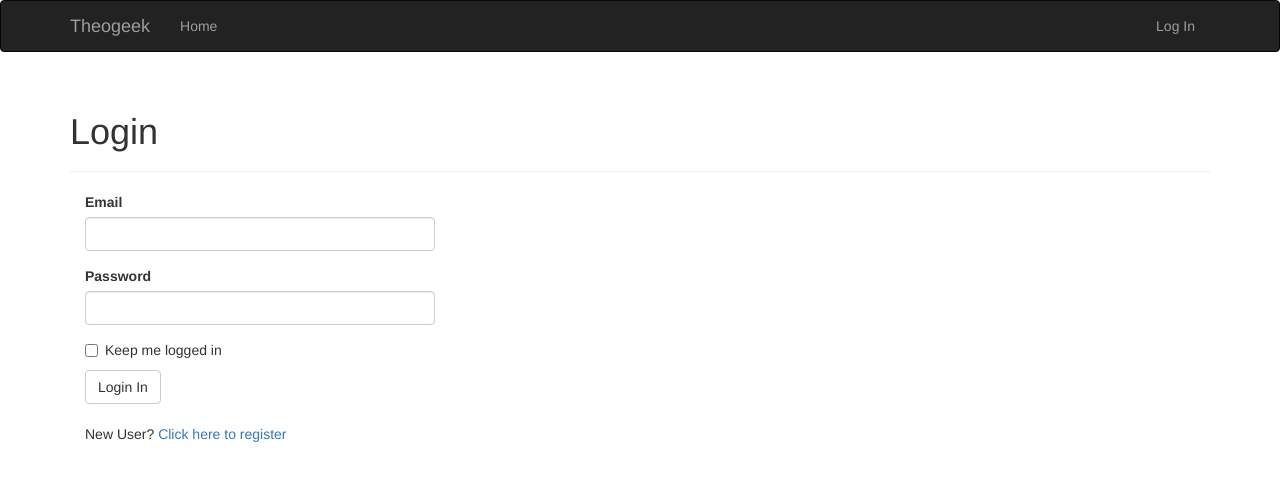
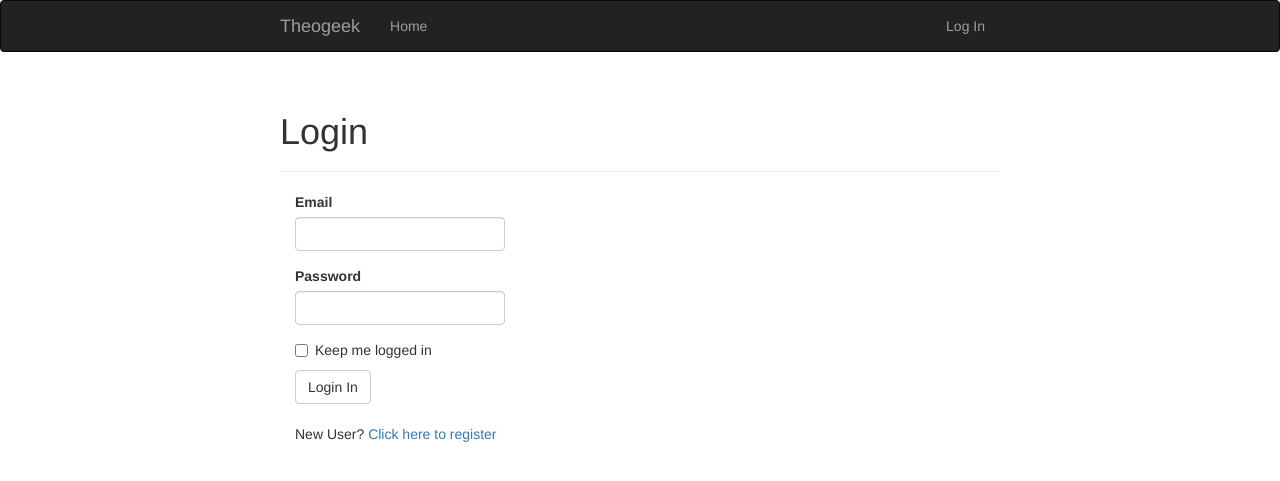
Before and after one commit to darrida-old/Flask-Blog, a Flask app: a page that uses app/templates/base.html in a window 1280 px wide. Shown: the top 481 px of the page. Run offline with Flask 2, Linux system fonts and the light colour scheme; some libraries are stand-ins or nearby versions.

Commit message:
adjusted css .container max-width to 750px

```diff
--- a/app/static/styles.css
+++ b/app/static/styles.css
@@ -1,3 +1,10 @@
+.container {
+    padding-right: 15px;
+    padding-left: 15px;
+    margin-right: auto;
+    margin-left: auto;
+    max-width: 750px;
+}
 .profile-thumbnail {
     position: absolute;
 }
```
